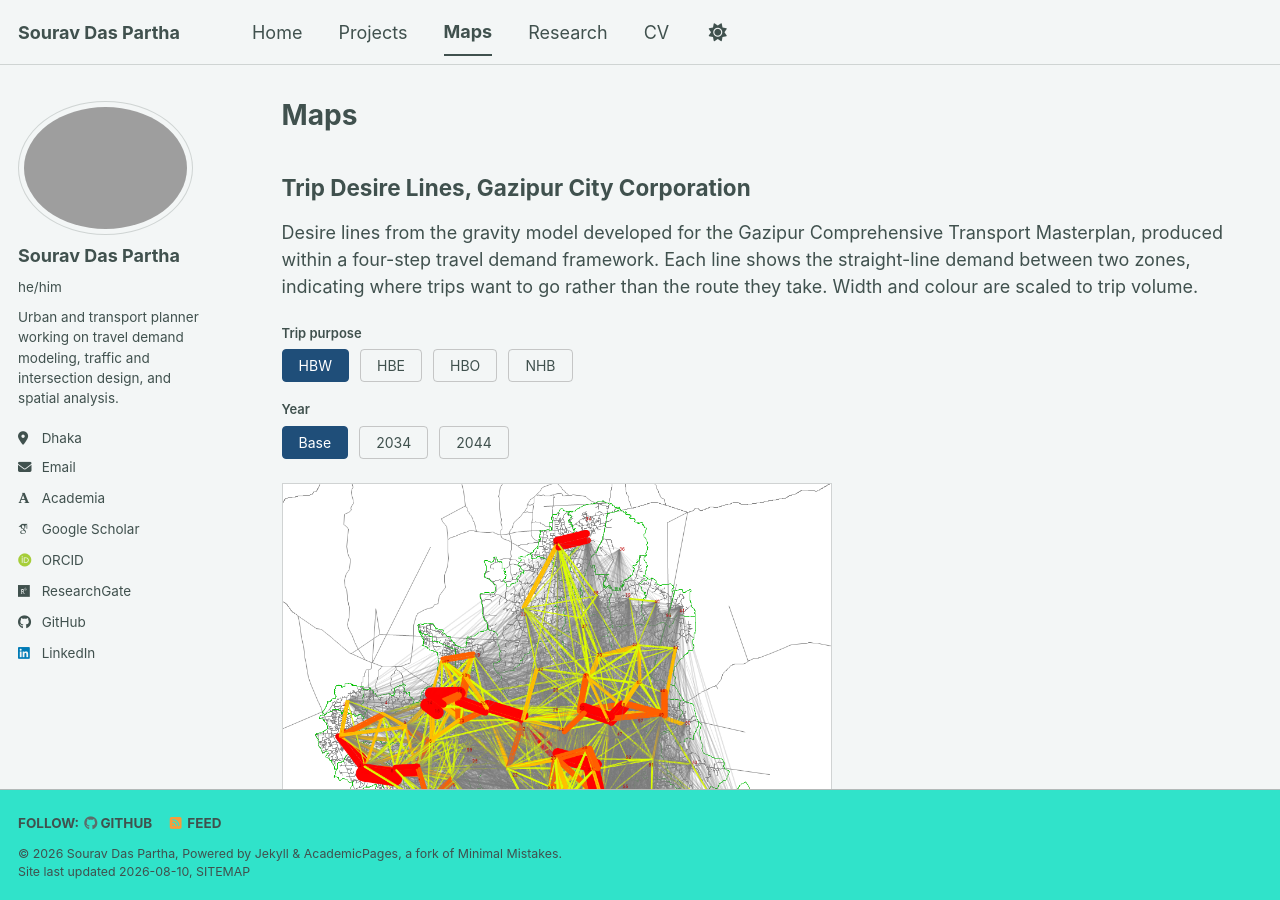
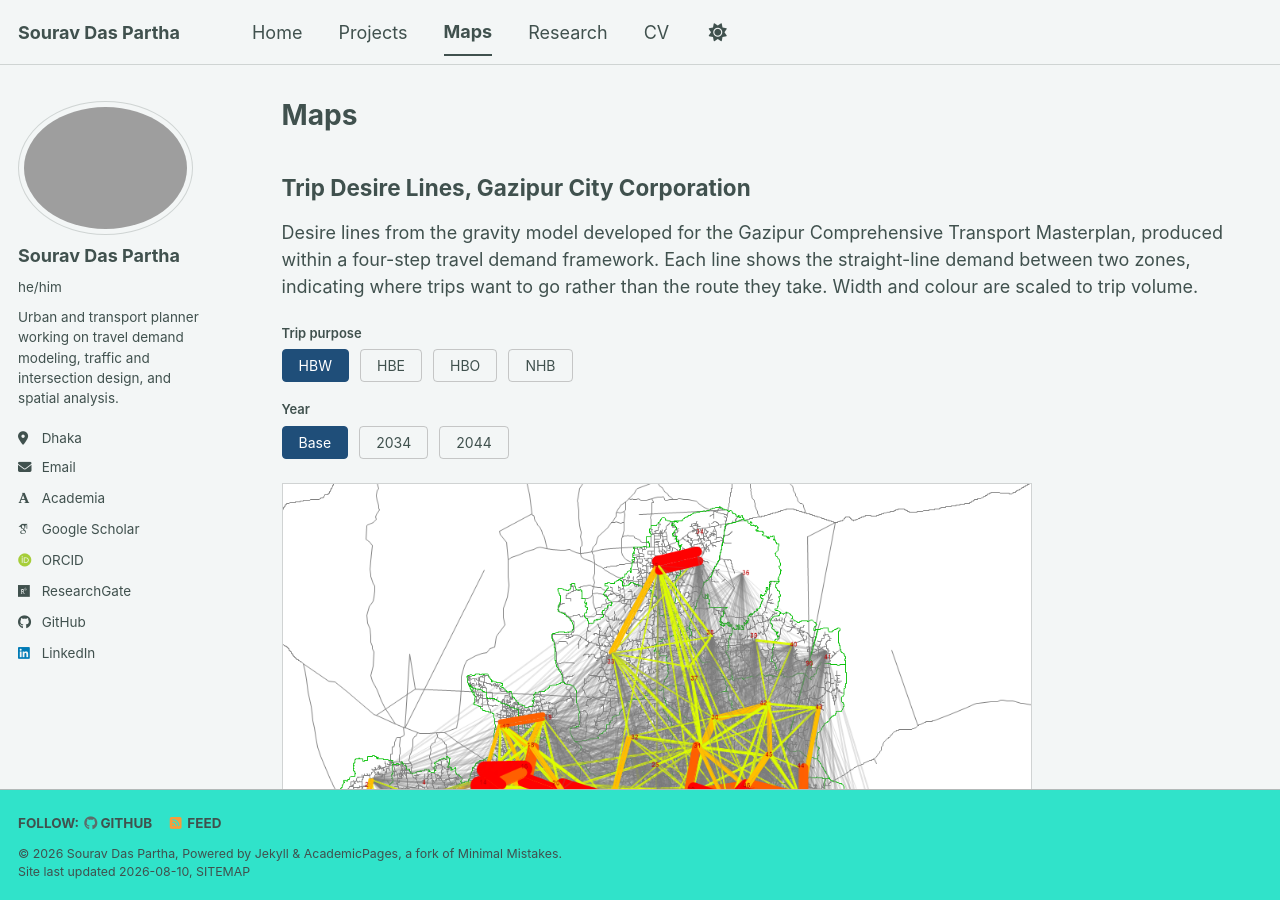
Before and after one commit to souravdaspartha/souravdaspartha.github.io, a Jekyll site: the page built from _pages/maps.md, in a window 1280 px wide and 900 px high. Built offline with Jekyll 4.4.1, drawn with Linux system fonts in a browser that asks for light colours; some web fonts are replaced; a script bundle is joined from its source files by our own code; library files that are not in the unit come from our copies.

Commit message:
Update maps.md

```diff
--- a/_pages/maps.md
+++ b/_pages/maps.md
@@ -25,7 +25,7 @@ Desire lines from the gravity model developed for the Gazipur Comprehensive Tran
 </div>
 
 <a id="desireLink" href="/images/desire-hbw-base.png" target="_blank">
-<img id="desireMap" src="/images/desire-hbw-base.png" alt="Trip desire lines" style="max-width: 550px; width: 100%; border: 1px solid rgba(128,128,128,0.3);">
+<img id="desireMap" src="/images/desire-hbw-base.png" alt="Trip desire lines" style="max-width: 750px; width: 100%; border: 1px solid rgba(128,128,128,0.3);">
 </a>
 
 <p><em id="desireCaption">Home-based work desire lines, base year.</em></p>
```
